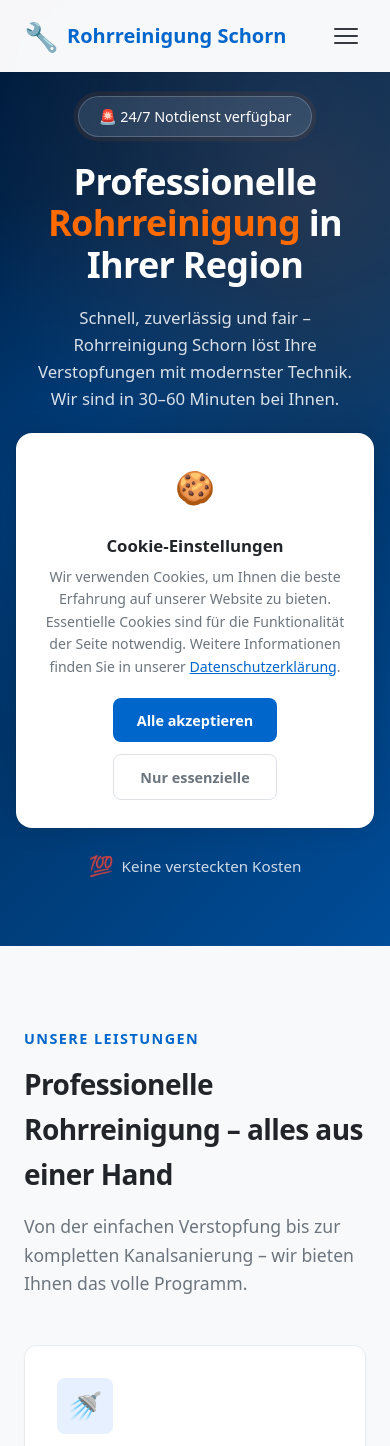
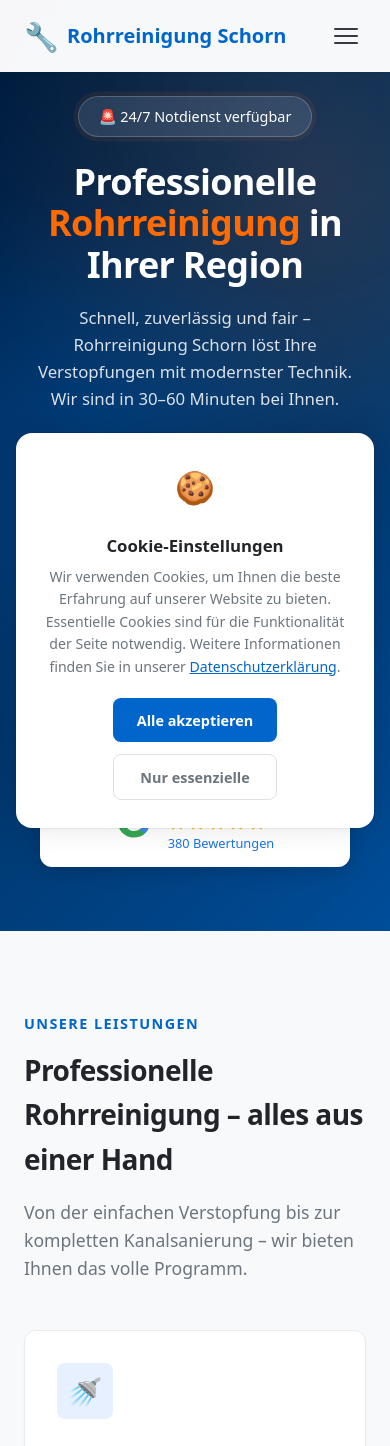
Before and after one commit to timschwier7-ux/kammerjaeger-hansen.de, a Next.js app: page / in a window 390 px wide. Shown: the top 1446 px of the page. Built offline with nearby package versions, Linux system fonts and the light colour scheme.

Commit message:
feat: redesign Hero trust bar with SVG checkmarks + add Google rating box
Agent-Logs-Url: https://github.com/timschwier7-ux/kammerjaeger-hansen.de/sessions/7fb333ca-58f5-4e22-993b-bb52a46c2cfc

Co-authored-by: timschwier7-ux <273984795+timschwier7-ux@users.noreply.github.com>

```diff
--- a/src/components/Hero.module.css
+++ b/src/components/Hero.module.css
@@ -172,7 +172,7 @@
 .trustBar {
   display: flex;
   justify-content: center;
-  gap: 2.5rem;
+  gap: 1.75rem;
   margin-top: 3.5rem;
   padding-top: 2rem;
   border-top: 1px solid rgba(255, 255, 255, 0.15);
@@ -182,13 +182,72 @@
 .trustItem {
   display: flex;
   align-items: center;
-  gap: 0.5rem;
+  gap: 0.55rem;
   font-size: 0.95rem;
-  color: rgba(255, 255, 255, 0.8);
+  font-weight: 700;
+  color: #fff;
+  white-space: nowrap;
 }
 
 .trustIcon {
-  font-size: 1.25rem;
+  width: 22px;
+  height: 22px;
+  flex-shrink: 0;
+}
+
+/* Google Rating Box */
+.googleBox {
+  display: flex;
+  align-items: center;
+  gap: 1rem;
+  background: #fff;
+  border-radius: 12px;
+  padding: 0.85rem 1.5rem;
+  margin-top: 1.5rem;
+  box-shadow: 0 4px 20px rgba(0, 0, 0, 0.18);
+  width: fit-content;
+  margin-left: auto;
+  margin-right: auto;
+}
+
+.googleLogo {
+  width: 36px;
+  height: 36px;
+  flex-shrink: 0;
+}
+
+.googleRating {
+  display: flex;
+  flex-direction: column;
+  gap: 0.15rem;
+}
+
+.googleScore {
+  font-size: 1.4rem;
+  font-weight: 800;
+  color: #111;
+  line-height: 1;
+}
+
+.googleStars {
+  display: flex;
+  gap: 2px;
+}
+
+.star {
+  width: 18px;
+  height: 18px;
+}
+
+.googleReviews {
+  font-size: 0.8rem;
+  color: #1a73e8;
+  font-weight: 500;
+  text-decoration: none;
+}
+
+.googleReviews:hover {
+  text-decoration: underline;
 }
 
 @media (max-width: 600px) {
@@ -205,6 +264,15 @@
   }
 
   .trustBar {
-    gap: 1.5rem;
+    gap: 1.25rem;
+  }
+
+  .trustItem {
+    white-space: normal;
+  }
+
+  .googleBox {
+    width: calc(100% - 2rem);
+    justify-content: center;
   }
 }
--- a/src/components/Hero.tsx
+++ b/src/components/Hero.tsx
@@ -28,21 +28,79 @@ export default function Hero() {
         </div>
 
         <div className={styles.trustBar}>
-          <div className={styles.trustItem}>
-            <span className={styles.trustIcon}>✅</span>
-            Festpreisgarantie
-          </div>
-          <div className={styles.trustItem}>
-            <span className={styles.trustIcon}>⚡</span>
-            30-60 Min. vor Ort
-          </div>
-          <div className={styles.trustItem}>
-            <span className={styles.trustIcon}>🏆</span>
-            Über 10 Jahre Erfahrung
-          </div>
-          <div className={styles.trustItem}>
-            <span className={styles.trustIcon}>💯</span>
-            Keine versteckten Kosten
+          {["24h Notdienst", "Festpreise", "Keine Anfahrtskosten", "Sofort-Hilfe"].map(
+            (item) => (
+              <div key={item} className={styles.trustItem}>
+                <svg
+                  className={styles.trustIcon}
+                  viewBox="0 0 24 24"
+                  fill="none"
+                  aria-hidden="true"
+                >
+                  <circle cx="12" cy="12" r="12" fill="#22c55e" />
+                  <path
+                    d="M7 12.5l3.5 3.5 6.5-7"
+                    stroke="#fff"
+                    strokeWidth="2"
+                    strokeLinecap="round"
+                    strokeLinejoin="round"
+                  />
+                </svg>
+                <span>{item}</span>
+              </div>
+            )
+          )}
+        </div>
+
+        <div className={styles.googleBox}>
+          <svg
+            className={styles.googleLogo}
+            viewBox="0 0 48 48"
+            aria-label="Google"
+          >
+            <path
+              fill="#4285F4"
+              d="M45.12 24.5c0-1.57-.14-3.08-.4-4.55H24v8.6h11.84c-.51 2.75-2.06 5.08-4.39 6.64v5.52h7.11c4.16-3.83 6.56-9.47 6.56-16.21z"
+            />
+            <path
+              fill="#34A853"
+              d="M24 46c5.94 0 10.92-1.97 14.56-5.33l-7.11-5.52c-1.97 1.32-4.49 2.1-7.45 2.1-5.73 0-10.58-3.87-12.31-9.07H4.34v5.7C7.96 41.07 15.4 46 24 46z"
+            />
+            <path
+              fill="#FBBC05"
+              d="M11.69 28.18C11.25 26.86 11 25.45 11 24s.25-2.86.69-4.18V14.12H4.34C2.85 17.09 2 20.45 2 24c0 3.55.85 6.91 2.34 9.88l7.35-5.7z"
+            />
+            <path
+              fill="#EA4335"
+              d="M24 10.75c3.23 0 6.13 1.11 8.41 3.29l6.31-6.31C34.91 4.18 29.93 2 24 2 15.4 2 7.96 6.93 4.34 14.12l7.35 5.7c1.73-5.2 6.58-9.07 12.31-9.07z"
+            />
+          </svg>
+
+          <div className={styles.googleRating}>
+            <span className={styles.googleScore}>4.9</span>
+            <div className={styles.googleStars} role="img" aria-label="4.9 von 5 Sterne">
+              {[...Array(5)].map((_, i) => (
+                <svg
+                  key={i}
+                  className={styles.star}
+                  viewBox="0 0 20 20"
+                  aria-hidden="true"
+                >
+                  <path
+                    fill="#FBBF24"
+                    d="M9.049 2.927c.3-.921 1.603-.921 1.902 0l1.286 3.957a1 1 0 00.95.69h4.162c.969 0 1.371 1.24.588 1.81l-3.37 2.448a1 1 0 00-.364 1.118l1.286 3.957c.3.921-.755 1.688-1.54 1.118l-3.37-2.448a1 1 0 00-1.175 0l-3.37 2.448c-.784.57-1.838-.197-1.539-1.118l1.285-3.957a1 1 0 00-.364-1.118L2.063 9.384c-.783-.57-.38-1.81.588-1.81h4.162a1 1 0 00.95-.69l1.286-3.957z"
+                  />
+                </svg>
+              ))}
+            </div>
+            <a
+              href="https://www.google.com/maps"
+              target="_blank"
+              rel="noopener noreferrer"
+              className={styles.googleReviews}
+            >
+              380 Bewertungen
+            </a>
           </div>
         </div>
       </div>
```
